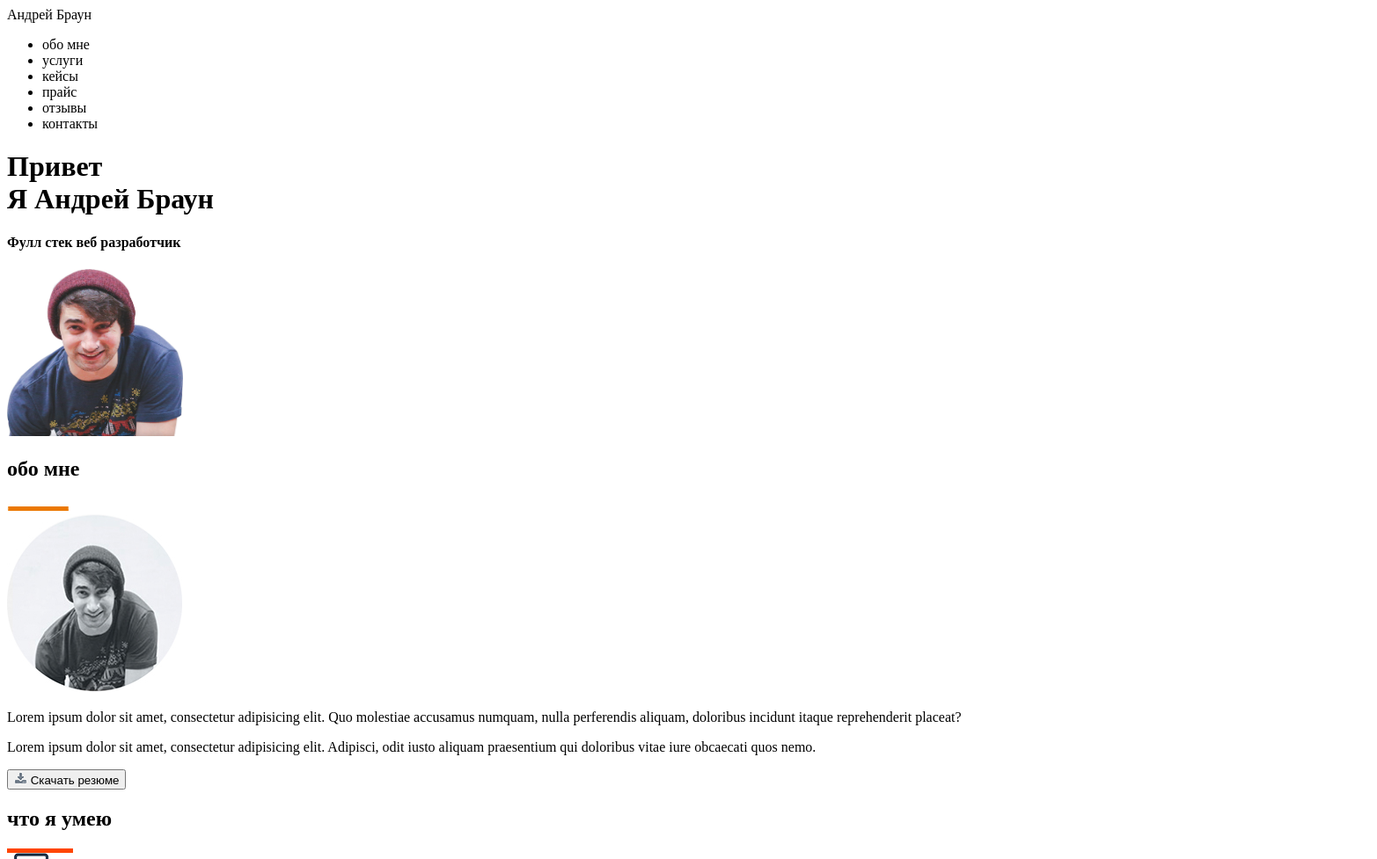
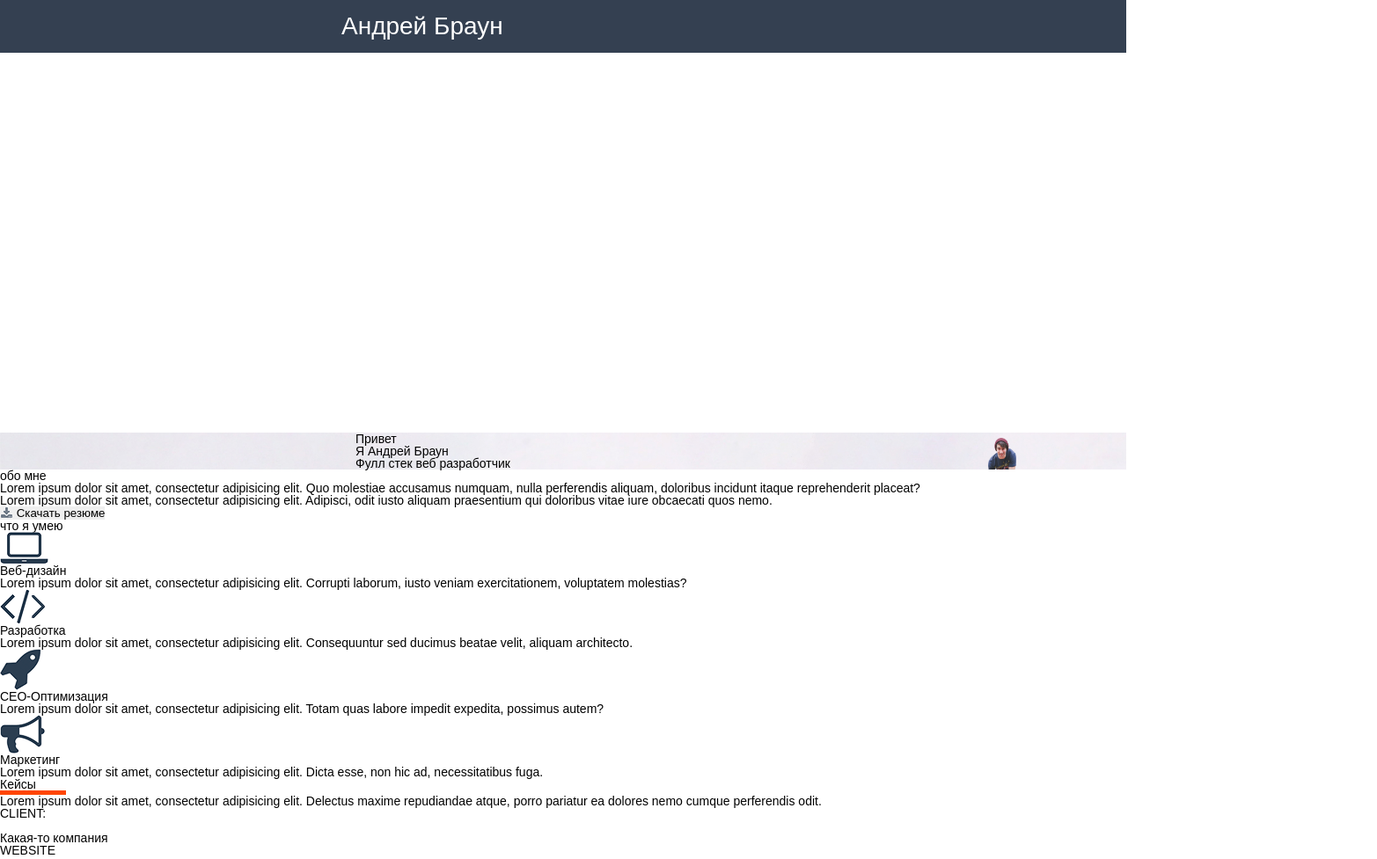
Before and after one commit to vuatvuk/vuatvuk.github.io, a plain HTML site: page src/index.html in a window 1280 px wide. Shown: the top 977 px of the page at 88% size, 1565 px wide, since content can reach past the window. Drawn offline with Linux system fonts and the light colour scheme.

Commit message:
ошибка
не могу найти где ошибка. фон смещается в низ вместе с текстом след шагом добавляю float; left; и фон вообще пропадает, и это только то что я повторяю ваши действия как дальше делать самому  уже пугает тк даже повторением вашего кода у меня вылетает много ошибок и все идет не так как по видео. если убрать последний код по тексту и оставить где заканчивается .main то увидите как  фон отображается не правильно.

```diff
--- /dev/null
+++ b/src/css/reset.css
@@ -0,0 +1,41 @@
+*{
+    padding: 0;
+    margin: 0;
+    border: 0;
+}
+
+*,*:before, *:after{
+	-moz-box-sizing: border-box;
+	-webkit-box-sizing: border-box;
+	box-sizing: border-box;
+}
+
+:focus, :active{outline: none;}
+a:focus, a:active{outline: none;}
+
+nav, footer, header, aside{display: block;}
+
+html, body{
+height:100%;
+width:100%;
+font-size 100%;
+line-height: 1;
+font-size:14px;
+-ms-text-size-adjust: 100%;
+-moz-text-size-adjust: 100%;
+-webkit-text-size-adjust: 100%;
+}
+
+input, button, textarea{font-family: inherit;
+}
+
+input::-ms-clear{display: none;}
+button{cursor: pointer;}
+button::-moz-focus-inner{padding: 0; border:0;}
+a, a:visited{text-decoration: none; color: black;}
+a:hover{text-decoration: none;}
+ul li{list-style: none;}
+img{vertical-align: top;}
+
+
+h1,h2,h3,h4,h5,h6{font-size: inherit; font-weight: 400;}
--- /dev/null
+++ b/src/css/style.css
@@ -0,0 +1,43 @@
+body {
+    font-family: Arial, sans-serif
+}
+
+nav {
+    width: 100%;
+    height: 60px;
+    background: #344051;
+}
+
+.logo {
+    color: white;
+    font-size: 28px;
+    line-height: 60px;
+    padding-left: 388px;
+    float: left;
+}
+
+.menu {
+    float: left;
+    padding-left: 432px;
+}
+
+.menu li {
+    float: left;
+    color: white;
+    line-height: 60px;
+    font-size: 16px;
+    padding-right: 40px;
+    text-transform: uppercase;
+}
+
+.main{
+
+   width: 100%;
+    height:  calc(100%-60px);
+    background: url(../img/boy1.png) 90% 100%/auto 85% no-repeat, url(../img/fon1.jpg)center/cover no-repeat ;
+}
+.title_conteiner{
+
+    margin: 432px 0px 0px 404px;
+
+}
--- a/src/index.html
+++ b/src/index.html
@@ -4,11 +4,15 @@
 <head>
     <meta charset="UTF-8">
     <title>Андрей Браун - Веб разработчик</title>
+    <link rel="stylesheet" href="css/reset.css">
+    <link rel="stylesheet" href="css/style.css">
 </head>
-<header>
+
+<body>
+   <header>
     <nav>
         <div class="logo">Андрей Браун</div>
-        <div class="name">
+        <div class="menu">
             <ul>
                 <li>обо мне</li>
                 <li>услуги</li>
@@ -21,18 +25,15 @@
     </nav>
 </header>
 
-<body>
     <div class="main">
         <div class="title_conteiner">
             <h1>Привет <br> Я Андрей Браун</h1>
             <h4>Фулл стек веб разработчик</h4>
         </div>
-        <div class="big_foto"> <img src="img/man1.jpg" width="200" height="190" alt="Парень1"></div>
     </div>
+
     <div class="about_me">
         <h2>обо мне</h2>
-        <img src="img/line_orange.png" alt=""><br>
-        <img src="img/man2.jpg" alt="Парень 2">
         <p>Lorem ipsum dolor sit amet, consectetur adipisicing elit. Quo molestiae accusamus numquam, nulla perferendis aliquam, doloribus incidunt itaque reprehenderit placeat?</p>
         <P>Lorem ipsum dolor sit amet, consectetur adipisicing elit. Adipisci, odit iusto aliquam praesentium qui doloribus vitae iure obcaecati quos nemo.</P>
         <a href="file/rezume.txt" download="">
@@ -41,7 +42,7 @@
     </div>
     <div class="skills">
         <h2>что я умею</h2>
-        <div style="height: 5px; width: 75px;background-color: orangered"></div>
+
         <div class="web"> <img src="img/%D0%BD%D0%BE%D1%83%D1%82.png" alt="ноут">
             <h3>Веб-дизайн</h3>
             <p>Lorem ipsum dolor sit amet, consectetur adipisicing elit. Corrupti laborum, iusto veniam exercitationem, voluptatem molestias?</p>
@@ -67,7 +68,6 @@
         <h2>Кейсы</h2>
         <div style="height: 5px; width: 75px;background-color: orangered"></div>
         <p>Lorem ipsum dolor sit amet, consectetur adipisicing elit. Delectus maxime repudiandae atque, porro pariatur ea dolores nemo cumque perferendis odit.</p>
-        <img src="img/foto_keis.jpg" alt="">
         <div class="link">
             <h3>CLIENT:</h3> <br> <span>Какая-то компания</span>
             <h3>WEBSITE</h3> <br> <span>http://www.somedomain.com</span><br>
@@ -170,7 +170,7 @@
         <form action="***">
             <input type="text" name="Name input" value="" placeholder="введите имя">
             <input type="text" name="mail input" value="" placeholder="Email">
-            <input type="text" name="message input" value="" placeholder="Сообщение">
+            <textarea name="message" id="" cols="30" rows="10" placeholder="Сообщение"></textarea>
             <input type="submit" value="отправиить">
         </form>
 
```
Also changed, not shown: src/img/boy1.png (added), src/img/fon1.jpg (added).
